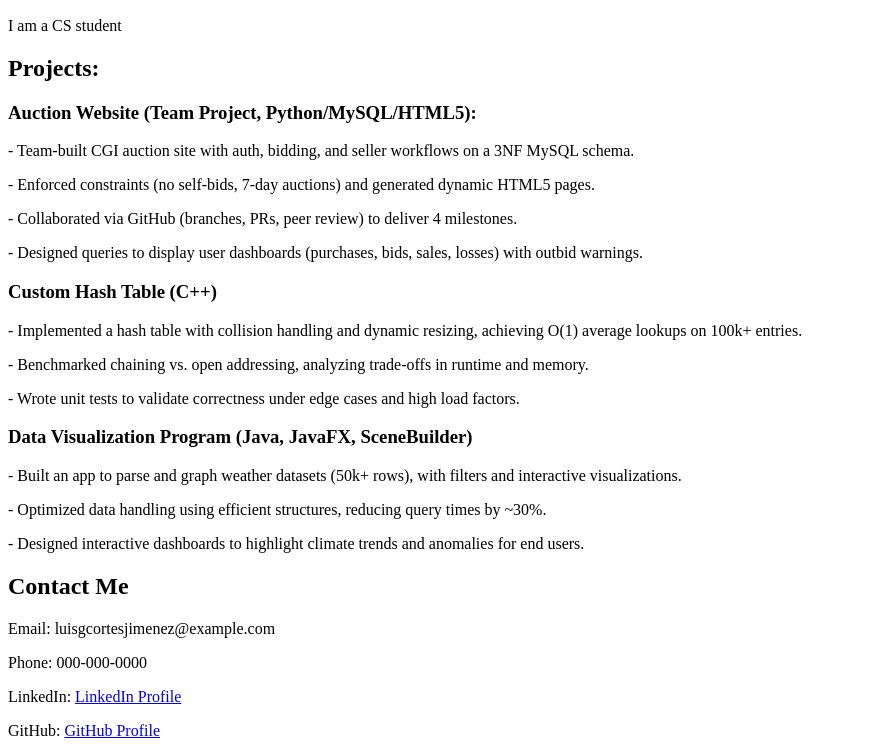
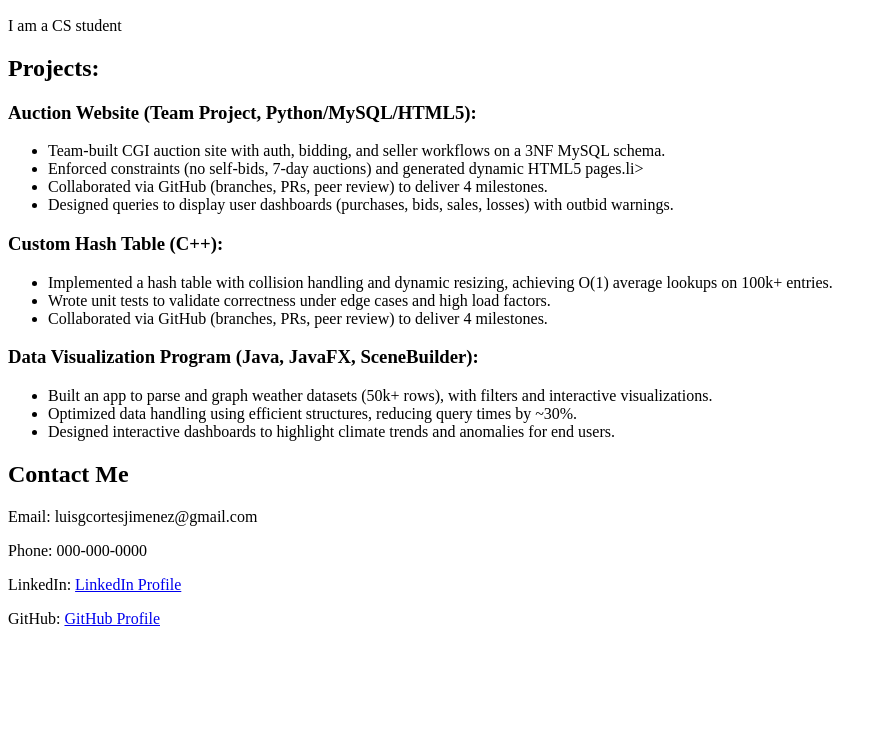
Before and after one commit to luiscortesjimenez/luiscortesjimenez.github.io, a plain HTML site: page index.html in a window 1280 px wide. Shown: the part 110-866 px from the top of the page, without its empty margins (0-887 px from the left). After the commit the page ends 800 px from the top, so only its background shows below. Drawn offline with Linux system fonts and the light colour scheme.

```diff
--- a/index.html
+++ b/index.html
@@ -15,27 +15,32 @@
     <h2>Projects:</h2>
 
     <h3>Auction Website (Team Project, Python/MySQL/HTML5):</h3>
-    <p>- Team-built CGI auction site with auth, bidding, and seller workflows on a 3NF MySQL schema.</p>
-    <p>- Enforced constraints (no self-bids, 7-day auctions) and generated dynamic HTML5 pages.</p>
-    <p>- Collaborated via GitHub (branches, PRs, peer review) to deliver 4 milestones.</p>
-    <p>- Designed queries to display user dashboards (purchases, bids, sales, losses) with outbid warnings.</p>
+    <ul>
+        <li>Team-built CGI auction site with auth, bidding, and seller workflows on a 3NF MySQL schema.</li>
+        <li>Enforced constraints (no self-bids, 7-day auctions) and generated dynamic HTML5 pages.li>
+        <li>Collaborated via GitHub (branches, PRs, peer review) to deliver 4 milestones.</li>
+        <li>Designed queries to display user dashboards (purchases, bids, sales, losses) with outbid warnings.</li>
+      </ul>
 
+    <h3>Custom Hash Table (C++):</h3>
+    <ul>
+        <li>Implemented a hash table with collision handling and dynamic resizing, achieving O(1) average lookups on 100k+
+            entries.</li>
+        <li>Wrote unit tests to validate correctness under edge cases and high load factors.</li>
+        <li>Collaborated via GitHub (branches, PRs, peer review) to deliver 4 milestones.</li>
+      </ul>
 
-    <h3>Custom Hash Table (C++)</h3>
-    <p>- Implemented a hash table with collision handling and dynamic resizing, achieving O(1) average lookups on 100k+
-        entries. <p>
-    <p>- Benchmarked chaining vs. open addressing, analyzing trade-offs in runtime and memory.<p>
-    <p>- Wrote unit tests to validate correctness under edge cases and high load factors.<p>
-
-    <h3>Data Visualization Program (Java, JavaFX, SceneBuilder)</h3>
-    <p>- Built an app to parse and graph weather datasets (50k+ rows), with filters and interactive visualizations.
-    <p>- Optimized data handling using efficient structures, reducing query times by ~30%.
-    <p>- Designed interactive dashboards to highlight climate trends and anomalies for end users.<p>
+    <h3>Data Visualization Program (Java, JavaFX, SceneBuilder):</h3>
+    <ul>
+        <li>Built an app to parse and graph weather datasets (50k+ rows), with filters and interactive visualizations.</li>
+        <li>Optimized data handling using efficient structures, reducing query times by ~30%.</li>
+        <li>Designed interactive dashboards to highlight climate trends and anomalies for end users.</li>
+      </ul>
 
 
     <!-- Contact Information -->
     <h2>Contact Me</h2>
-    <p>Email: luisgcortesjimenez@example.com</p>
+    <p>Email: luisgcortesjimenez@gmail.com</p>
     <p>Phone: 000-000-0000</p>
     <p>LinkedIn: <a href="https://www.linkedin.com/in/luiscortesjimenez">LinkedIn Profile</a></p>
     <p>GitHub: <a href="https://github.com/luiscortesjimenez">GitHub Profile</a></p>
```
